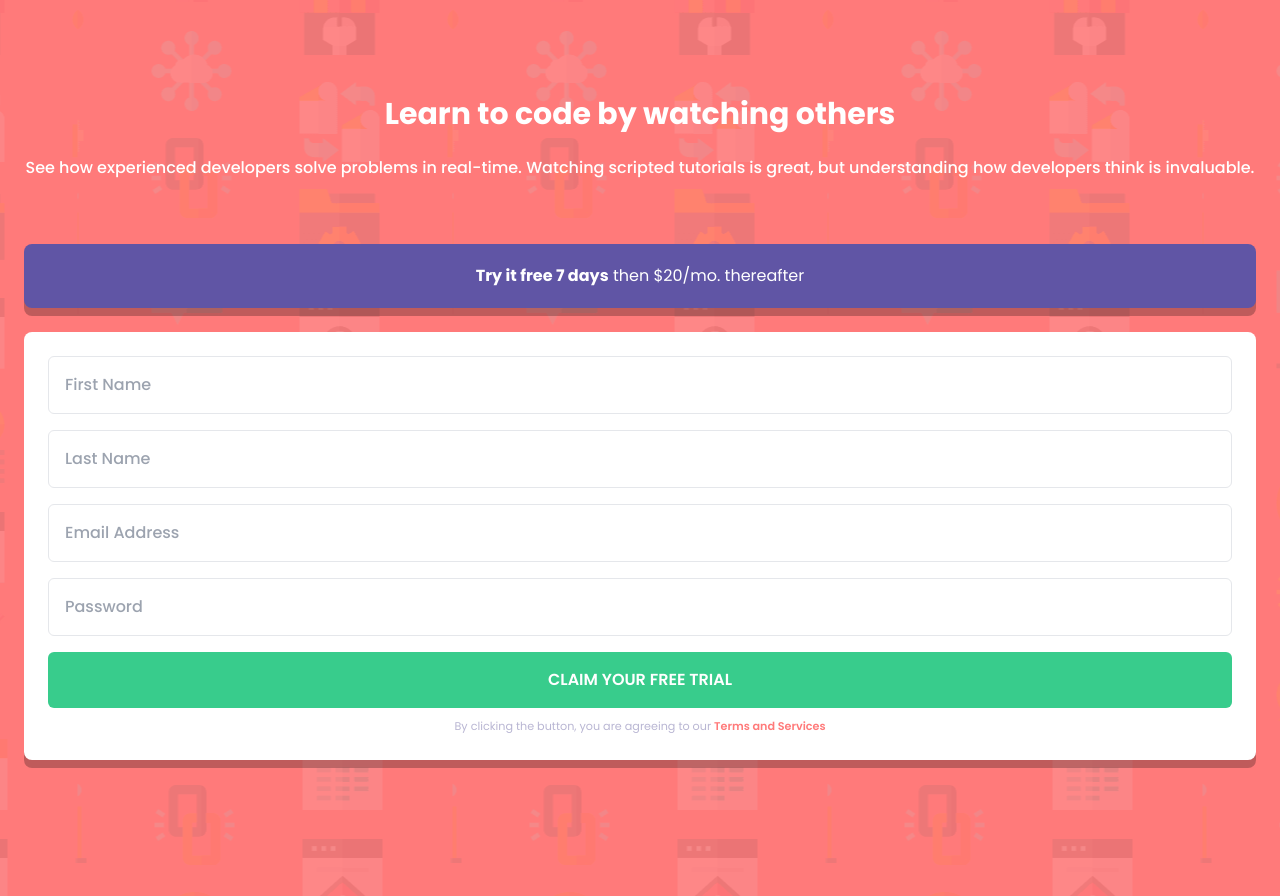
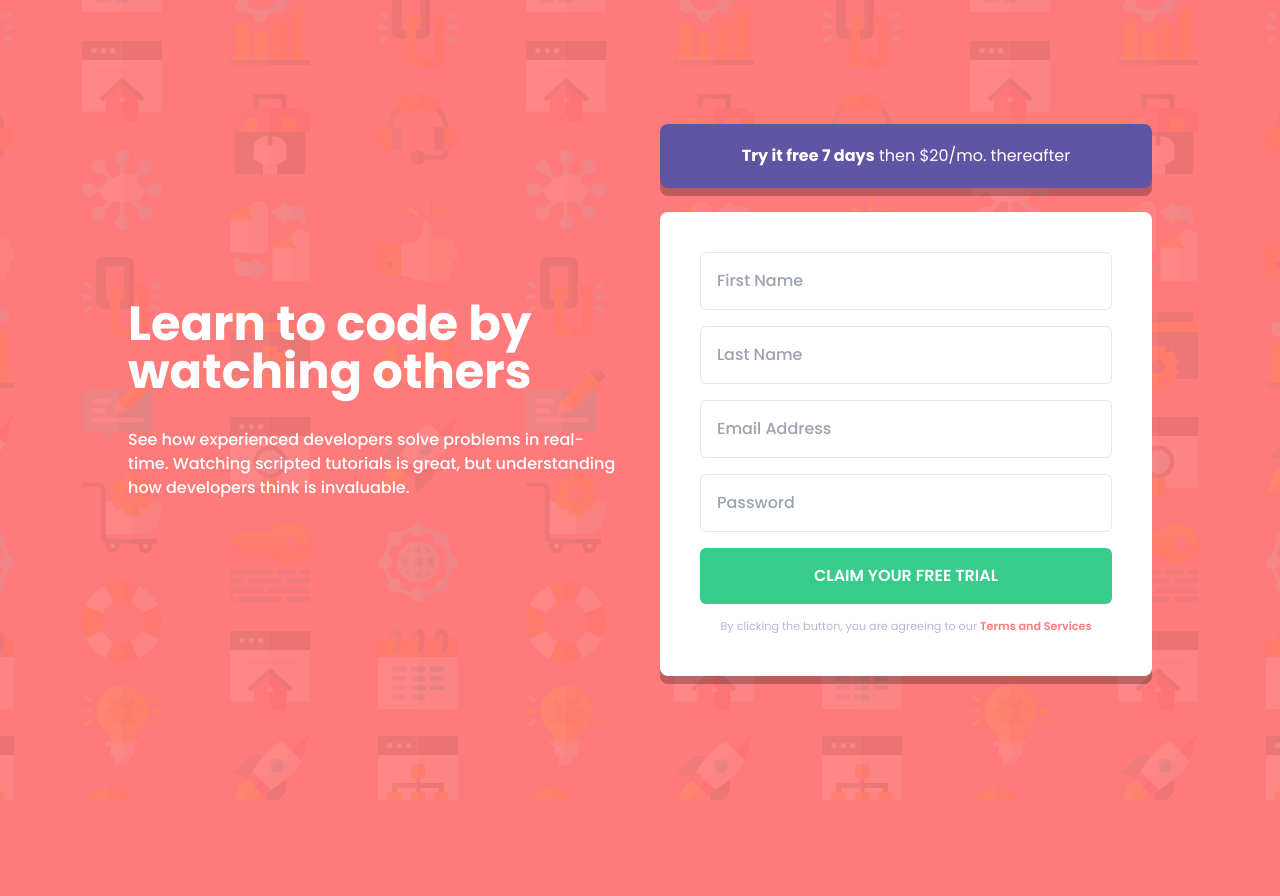
Before and after one commit to ferdinandoaspro/intro-sign-up, a website: page index.html in a window 1280 px wide. After the commit the page ends 800 px from the top, so only its background shows below. Drawn offline with Linux system fonts and the light colour scheme.

Commit message:
completed the layout for the desktop version

```diff
--- a/index.html
+++ b/index.html
@@ -10,31 +10,33 @@
   <link href="https://fonts.googleapis.com/css2?family=Poppins:wght@400;500;600;700&display=swap" rel="stylesheet">
   <title>Frontend Mentor | Intro component with sign up form</title>
 </head>
-<body class="min-h-screen max-w-screen bg-mobile bg-center bg-repeat bg-red font-poppins">
-  <main class=" flex flex-col justify-center align-center text-white gap-y-16 mt-24 mb-16 mx-6">
-    <div class="text-center flex flex-col gap-y-6">
-      <h1 class="text-3xl font-bold">Learn to code by watching others</h1>
+<body class="min-h-screen max-w-screen bg-mobile bg-center grid place-items-center bg-repeat bg-red font-poppins md:bg-desktop">
+  <main class=" flex flex-col justify-center align-center text-white gap-y-16 mt-24 mb-16 mx-6
+  md:flex-row md:w-[80vw] md:h-[100%] md:mt-0 md:mb-0 md:mx-0 md:space-x-10">
+    <div class="text-center flex flex-col gap-y-6 md:gap-y-8 md:justify-center md:align-center md:flex-1 md:text-start">
+      <h1 class="text-3xl font-bold md:text-5xl">Learn to code by watching others</h1>
       <p class="font-medium">See how experienced developers solve problems in real-time. Watching scripted tutorials is great,
         but understanding how developers think is invaluable.</p>
     </div>
-    <div class="text-center flex flex-col gap-y-6 drop-shadow-[0_8px_0_rgba(0,0,0,0.25)]">
+    <div class="text-center flex flex-col gap-y-6 drop-shadow-[0_8px_0_rgba(0,0,0,0.25)]
+    md:justify-center md:align-center md:flex-1">
       <div class="bg-blue rounded-lg">
         <p class="py-5 px-16"><span class="font-bold">Try it free 7 days</span> then $20/mo. thereafter</p>
       </div>
-      <div class="flex flex-col bg-white px-6 py-6 gap-y-2 rounded-lg">
-        <form class="flex flex-col gap-y-4">
-          <input type="text" id="first_name" name="first_name" placeholder="First Name"
+      <div class="flex flex-col bg-white px-6 py-6 gap-y-2 rounded-lg md:px-10 md:py-10 md:gap-y-3">
+        <form class="flex flex-col gap-y-4" action="#">
+          <input type="text" id="first_name" name="first_name" placeholder="First Name" required
           class="px-4 py-4 text-dark-blue border-[1px] rounded-md font-medium
-          placeholder:font-medium focus:outline-grayish-blue invalid:border-red">
-          <input type="text" placeholder="Last Name"
+          placeholder:font-medium focus:outline-grayish-blue">
+          <input type="text" id="last_name" name="last_name" placeholder="Last Name" required
           class="px-4 py-4 text-dark-blue border-[1px] rounded-md font-medium
-          placeholder:font-medium focus:outline-grayish-blue invalid:border-red">
-          <input type="email" placeholder="Email Address"
+          placeholder:font-medium focus:outline-grayish-blue">
+          <input type="email" id="email" name="email" placeholder="Email Address" required
           class="px-4 py-4 text-dark-blue border-[1px] rounded-md font-medium
-          placeholder:font-medium focus:outline-grayish-blue invalid:border-red">
-          <input type="password" placeholder="Password"
+          placeholder:font-medium focus:outline-grayish-blue">
+          <input type="password" id="password" name="password" placeholder="Password" required
           class="px-4 py-4 text-dark-blue border-[1px] rounded-md font-medium
-          placeholder:font-medium focus:outline-grayish-blue invalid:border-red">
+          placeholder:font-medium focus:outline-grayish-blue">
           <button class="bg-green py-4 active:opacity-60 rounded-md font-semibold">CLAIM YOUR FREE TRIAL</button>
         </form>
         <p class="text-grayish-blue text-[0.7rem] leading-5 px-4">By clicking the button, you are agreeing to our <span class="text-red font-semibold">Terms and Services</span></p>
```
Also changed, not shown: dist/output.css.
